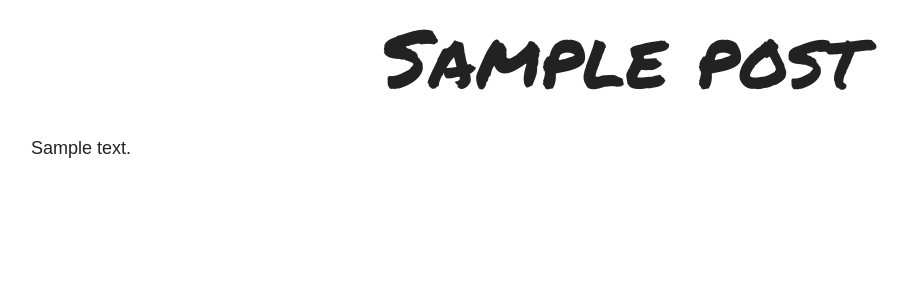
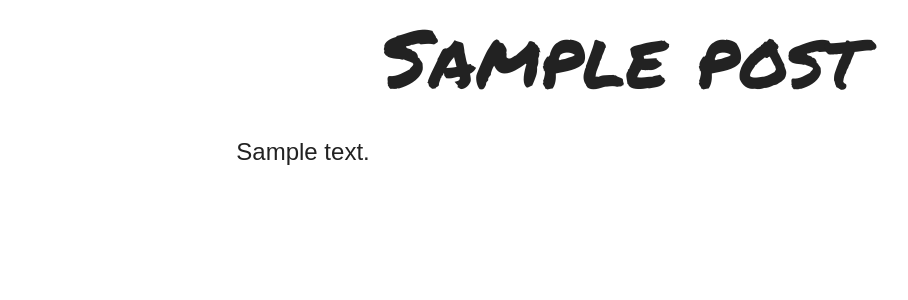
Before and after one commit to frederfred/wtysl-website, a WordPress theme: template web/app/themes/wtysl/single-project.php in a window 1280 px wide. Shown: the part 144-444 px from the top of the page, without its empty margins (17-925 px from the left). Run offline with PHP 8.4 and a stand-in for WordPress, Linux system fonts and the light colour scheme; the site name, menu and one post (Sample post) are stand-ins, and other content is empty; style sheets or scripts are compiled from the project's sources.

Commit message:
Add text component to single project

```diff
--- a/web/app/themes/wtysl/single-project.php
+++ b/web/app/themes/wtysl/single-project.php
@@ -17,7 +17,13 @@
             </div>
           <?php endif; ?>
 
-          <?php the_content(); ?>
+          <article class="Grid Grid--center-12-8">
+            <div class="Grid-item">
+              <div class="Text">
+                <?php the_content(); ?>
+              </div>
+            </div>
+          </div>
         </article>
       </div>
   <?php endwhile; ?>
```
